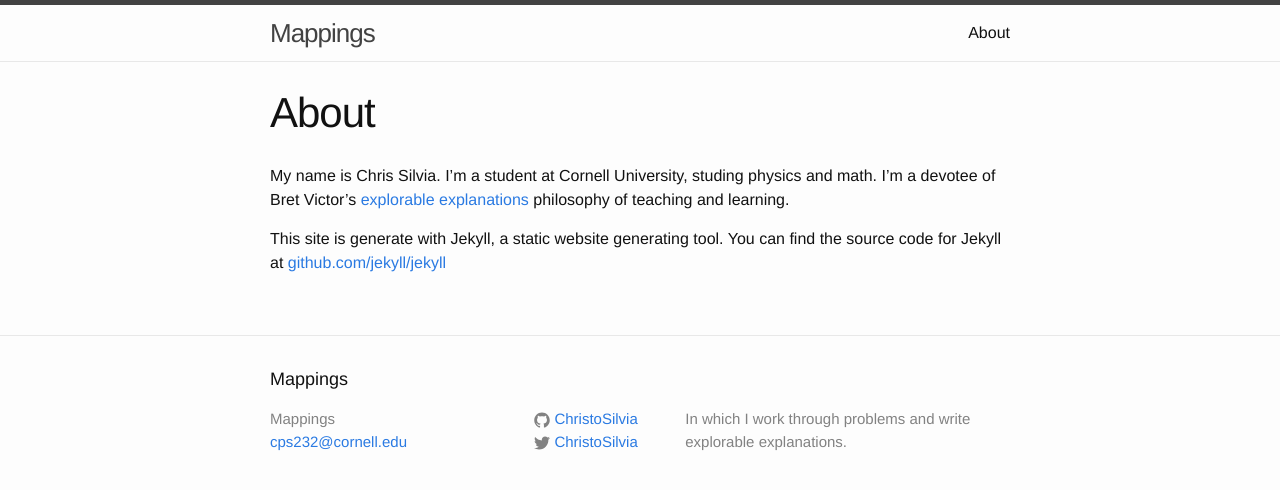
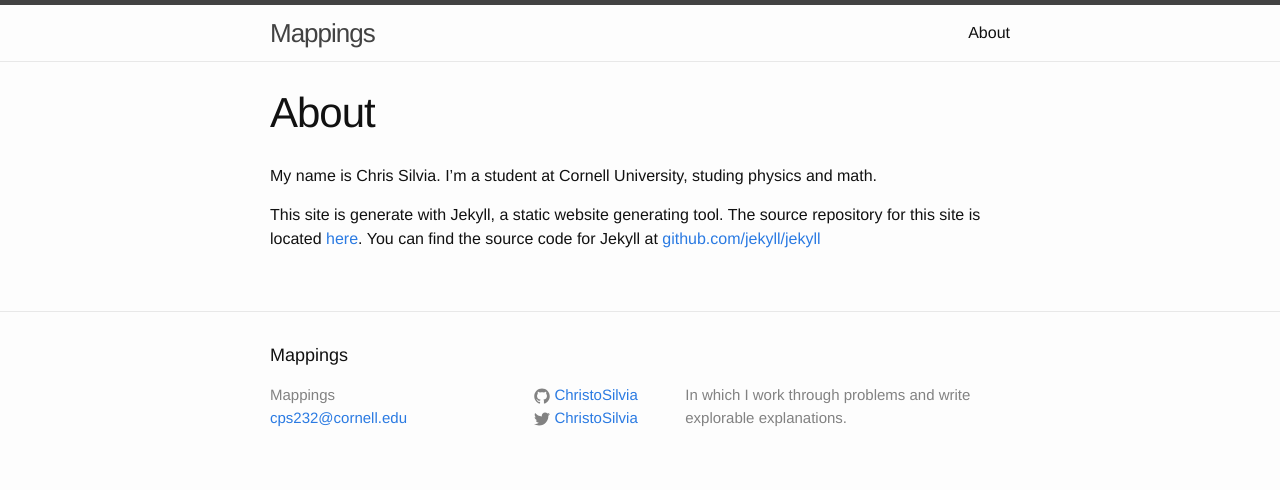
Before and after one commit to ChristoSilvia/mappings, a Jekyll site: the page built from about.md, in a window 1280 px wide. Shown: the top 490 px of the page. Built offline with Jekyll 4.4.1, drawn with Linux system fonts in a browser that asks for light colours.

Commit message:
updated about

```diff
--- a/about.md
+++ b/about.md
@@ -5,6 +5,8 @@ permalink: /about/
 ---
 
 My name is Chris Silvia.  I'm a student at Cornell University, studing physics and math.
-I'm a devotee of Bret Victor's [explorable explanations](http://worrydream.com/ExplorableExplanations) philosophy of teaching and learning.
 
-This site is generate with Jekyll, a static website generating tool. You can find the source code for Jekyll at [github.com/jekyll/jekyll](https://github.com/jekyll/jekyll)
+
+This site is generate with Jekyll, a static website generating tool.
+The source repository for this site is located [here](https://github.com/ChristoSilvia/ChristoSilvia.github.io/).
+You can find the source code for Jekyll at [github.com/jekyll/jekyll](https://github.com/jekyll/jekyll)
```
